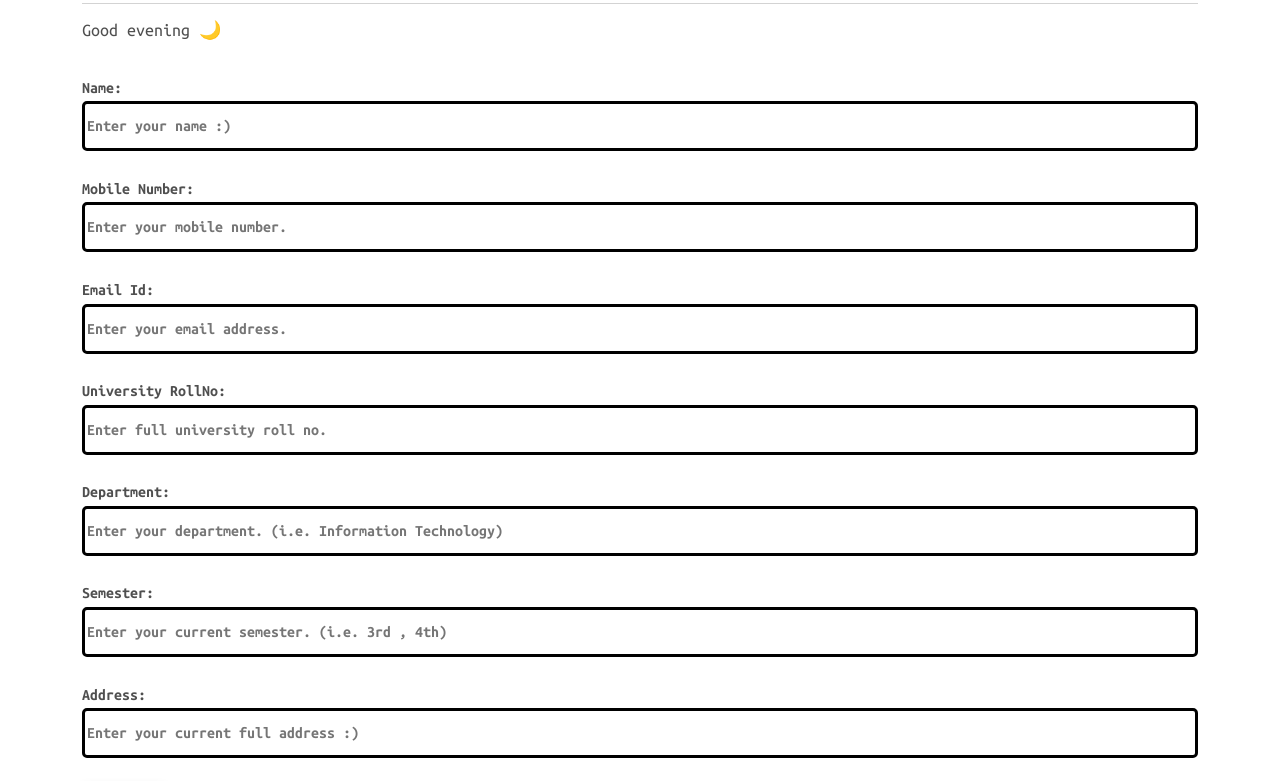
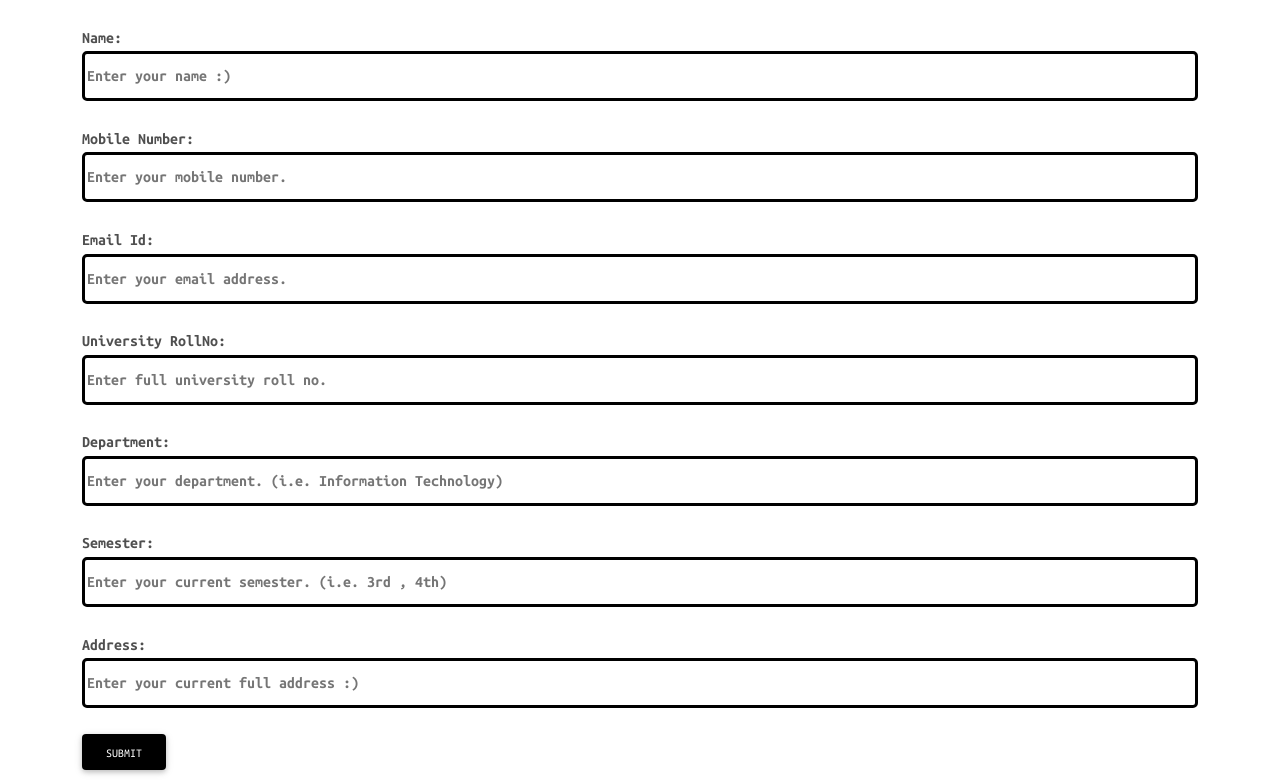
Before and after one commit to Sanket2004/student-registration-, a plain HTML site: page index.html in a window 1280 px wide. Shown: the part 226-1007 px from the top of the page. Drawn offline with nearby package versions, Linux system fonts and the light colour scheme.

Commit message:
index.html chnaged

```diff
--- a/index.html
+++ b/index.html
@@ -13,7 +13,7 @@
     <title>Registration Student DataBase | AEC</title>
 </head>
 
-<body style="display: flex; align-items: center; height: 1200px; background-image:var(--ambrosia)">
+<body style="display: flex; align-items: center; height: 1100px; background-image:var(--ambrosia)">
     <div class="container" id="before">
         <h2 style="text-decoration:underline;">Student Registration</h2>
         <h2 style="font-weight: 900;">Asansol Engineering College</h2>
```
